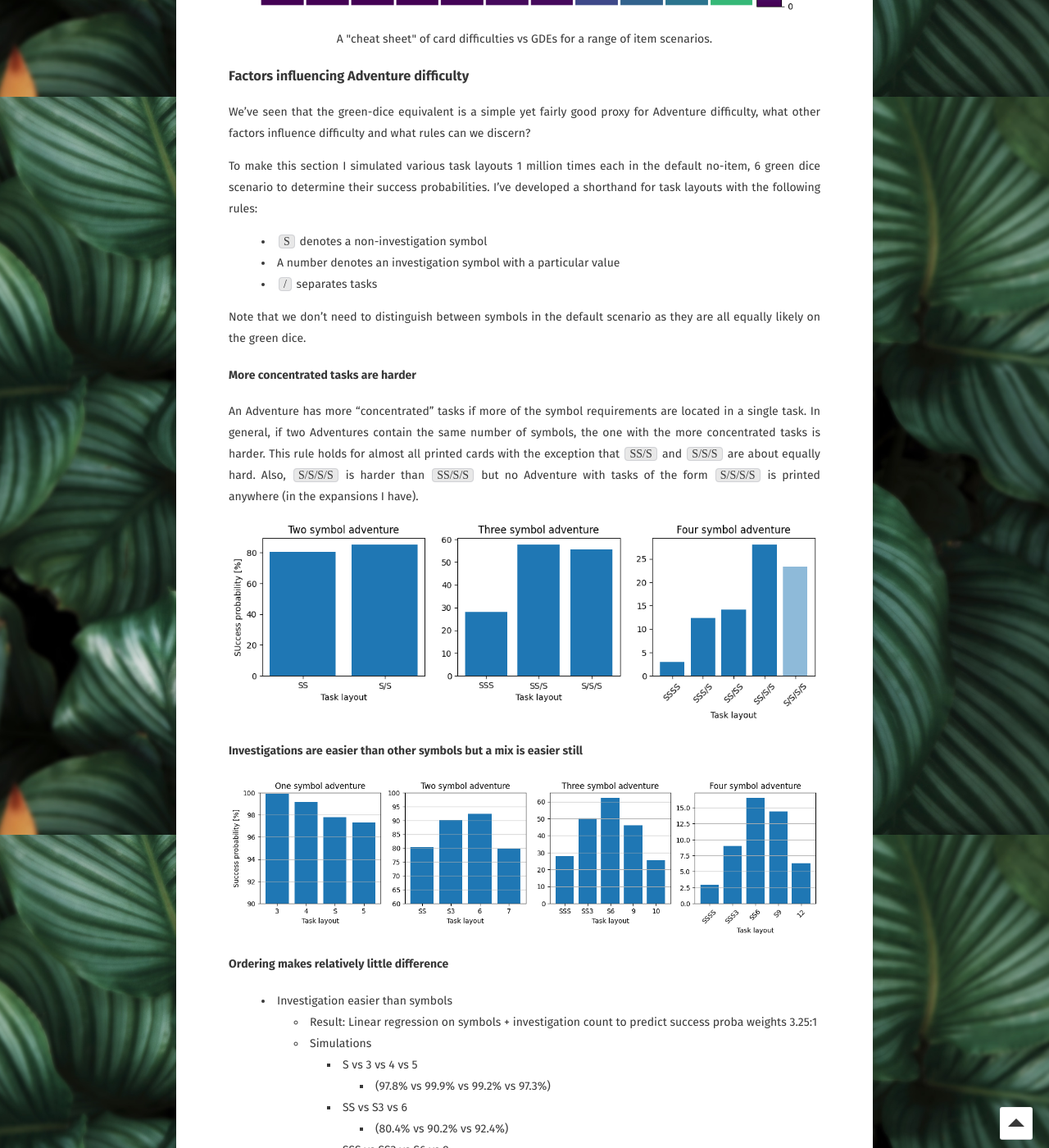
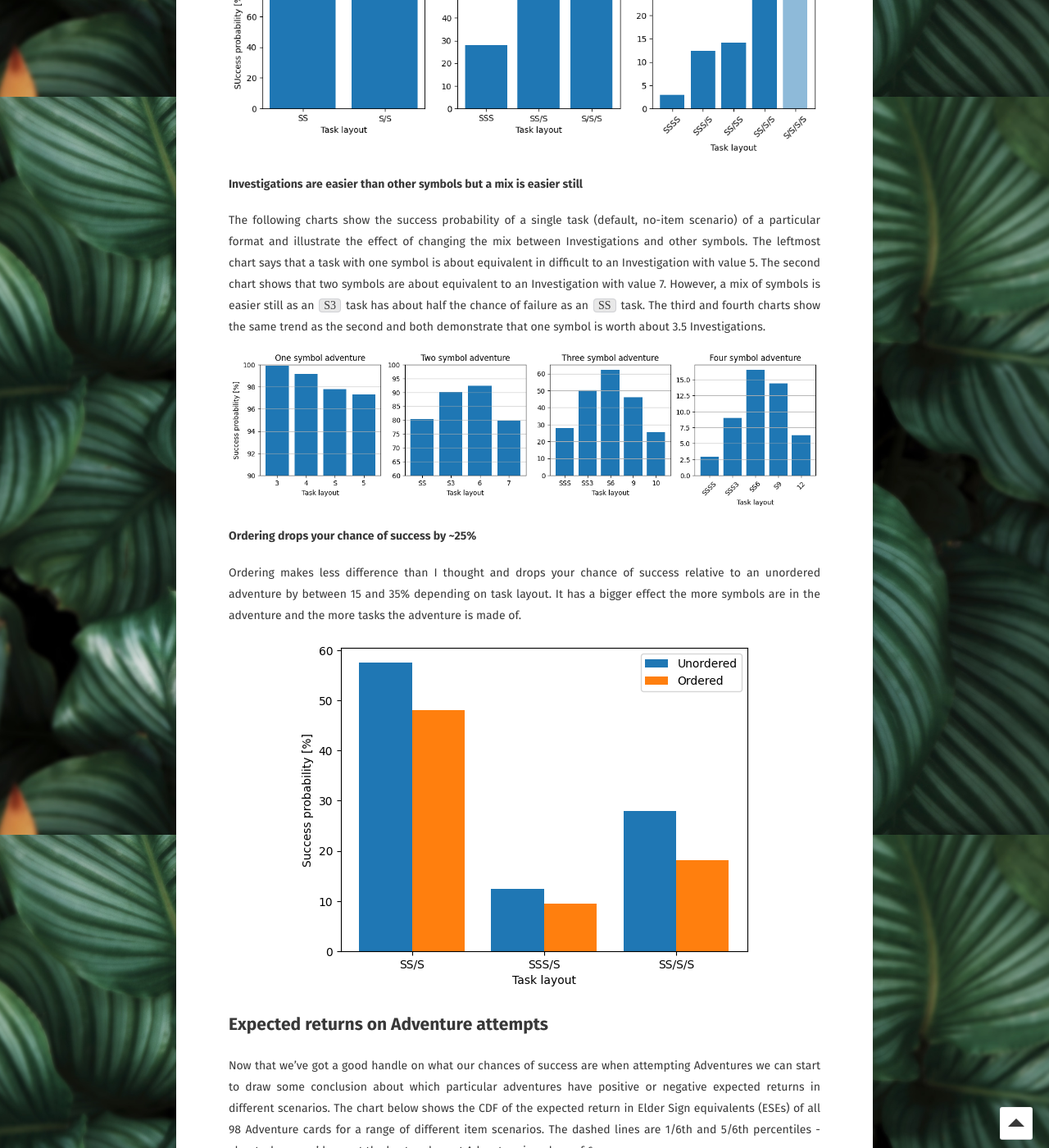
Before and after one commit to oscarknagg/oscarknagg.github.io, a Jekyll site: the page built from _posts/2021-04-02-elder-sign-monte-carlo.md, in a window 1280 px wide and 1400 px high, scrolled down 10682 px. Shown: the whole window at 82% size. Built offline with Jekyll 4.4.1, drawn with Linux system fonts in a browser that asks for light colours; some web fonts are replaced; some of the changed text lies outside the part shown.

Commit message:
Add ordering section

````diff
--- a/_posts/2021-04-02-elder-sign-monte-carlo.md
+++ b/_posts/2021-04-02-elder-sign-monte-carlo.md
@@ -118,31 +118,31 @@ To help solidify this in your mind, here's an example of completing a task from
 If you're a programmer like me then it will help to see the algorithm for attempting an Adventure as pseudocode.
 
 <details>
-<summary>Adventure attempt pseudocode.</summary>
+    <summary>Adventure attempt pseudocode.</summary>
 
-```
-def attempt_adventure(tasks, dice, clues)
-    while len(dice) > 0 and len(tasks) > 0:
-        dice_result: List[Symbol] = dice.roll()
-        matched_tasks: Dict[Task, Dice] = tasks.match(dice_result)
-        if len(matched_tasks) > 0:
-            completed_task, used_dice = select_task_to_complete(matched_tasks)
-            dice.remove(used_dice)
-            tasks.pop(completed_task)
-        else:
-            if clues > 0:
-                # Clues let's
-                clue_policy(dice)
-                continue
+    ```
+    def attempt_adventure(tasks, dice, clues)
+        while len(dice) > 0 and len(tasks) > 0:
+            dice_result: List[Symbol] = dice.roll()
+            matched_tasks: Dict[Task, Dice] = tasks.match(dice_result)
+            if len(matched_tasks) > 0:
+                completed_task, used_dice = select_task_to_complete(matched_tasks)
+                dice.remove(used_dice)
+                tasks.pop(completed_task)
+            else:
+                if clues > 0:
+                    # Clues let's
+                    clue_policy(dice)
+                    continue
 
-            focus_policy(dice)
-            dice.pop()  # Remove one dice
+                focus_policy(dice)
+                dice.pop()  # Remove one dice
 
-        if len(tasks) == 0:
-            return SUCCESS
-        else:
-            return FAILURE
-```
+            if len(tasks) == 0:
+                return SUCCESS
+            else:
+                return FAILURE
+    ```
 
 </details>
 
@@ -281,8 +281,6 @@ The proxy I use for card difficulty while playing the game is the minimum number
 task AKA green-dice-equivalents or GDEs for short.
 This is easily calculated as three times the total number of non-investigation symbols on an Adventure plus the
 number of investigations, all divided by 3.
-A slightly better (but less simple) proxy is to treat a non-investigation symbol as 3.25 investigations as these
-are the relative weights when doing linear regression to predict card success probability based on task symbols.
 
 It turns out that GDEs are a relatively good proxy for Adventure difficulty -
 the chart below shows the success probability in the default, no item, scenario vs the GDE value of Adventures.
@@ -335,39 +333,27 @@ Also, `S/S/S/S` is harder than `SS/S/S` but no Adventure with tasks of the form
 
 #### Investigations are easier than other symbols but a mix is easier still
 
+The following charts show the success probability of a single task (default, no-item scenario) of a particular format
+and illustrate the effect of changing the mix between Investigations and other symbols.
+The leftmost chart says that a task with one symbol is about equivalent in difficult to an Investigation with
+value 5.
+The second chart shows that two symbols are about equivalent to an Investigation with value 7.
+However, a mix of symbols is easier still as an `S3` task has about half the chance of failure as an `SS` task.
+The third and fourth charts show the same trend as the second and both demonstrate that one symbol is worth
+about 3.5 Investigations.
+
 ![](https://raw.githubusercontent.com/oscarknagg/oscarknagg.github.io/master/assets/img/2021-04-02-elder-sign-monte-carlo/symbols-vs-investigations.png)
 
 
-#### Ordering makes relatively little difference
-- Investigation easier than symbols
-    - Result: Linear regression on symbols + investigation count to predict success proba weights 3.25:1
-    - Simulations
-        - S vs 3 vs 4 vs 5
-            - (97.8% vs 99.9% vs 99.2% vs 97.3%)
-        - SS vs S3 vs 6
-            - (80.4% vs 90.2% vs 92.4%)
-        - SSS vs SS3 vs S6 vs 9
-            - (28.1% vs 50.2% vs 62.1% vs 46.0%)
-        - SSSS vs SSS3 vs SS6 vs S9 vs 12
-            - (2.9% vs 9.0% vs 16.5% vs 14.4% vs 6.3%)
-- Ordered vs unordered
-    - Unordered vs ordered for some representative tasks
-        - S/S
-        - SS/SS
-            - Ordered: 14.1%, Unordered: 14.1%
-        - SS/S
-            - Ordered: 48.1%, Unordered: 57.6%
-        - S/SS
-            - Ordered: 49.0%, Unordered: 57.6%
-        - SSS/S
-        - S/SSS
-            - Ordered: 8.5%, Unordered: 12.4%
-        - S/S/SS
-            - Ordered: 18.5%
-        - SS/S/S
-            - Ordered: 18.2%
+#### Ordering drops your chance of success by ~25%
 
-### Expected returns on Adventure attempts
+Ordering makes less difference than I thought and drops your chance of success relative to an unordered adventure by
+between 15 and 35% depending on task layout.
+It has a bigger effect the more symbols are in the adventure and the more tasks the adventure is made of.
+
+![](https://raw.githubusercontent.com/oscarknagg/oscarknagg.github.io/master/assets/img/2021-04-02-elder-sign-monte-carlo/ordering.png)
+
+## Expected returns on Adventure attempts
 
 Now that we've got a good handle on what our chances of success are when attempting Adventures we can start to
 draw some conclusion about which particular adventures have positive or negative expected returns in different scenarios.
````
Also changed, not shown: assets/img/2021-04-02-elder-sign-monte-carlo/ordering.png (added).
